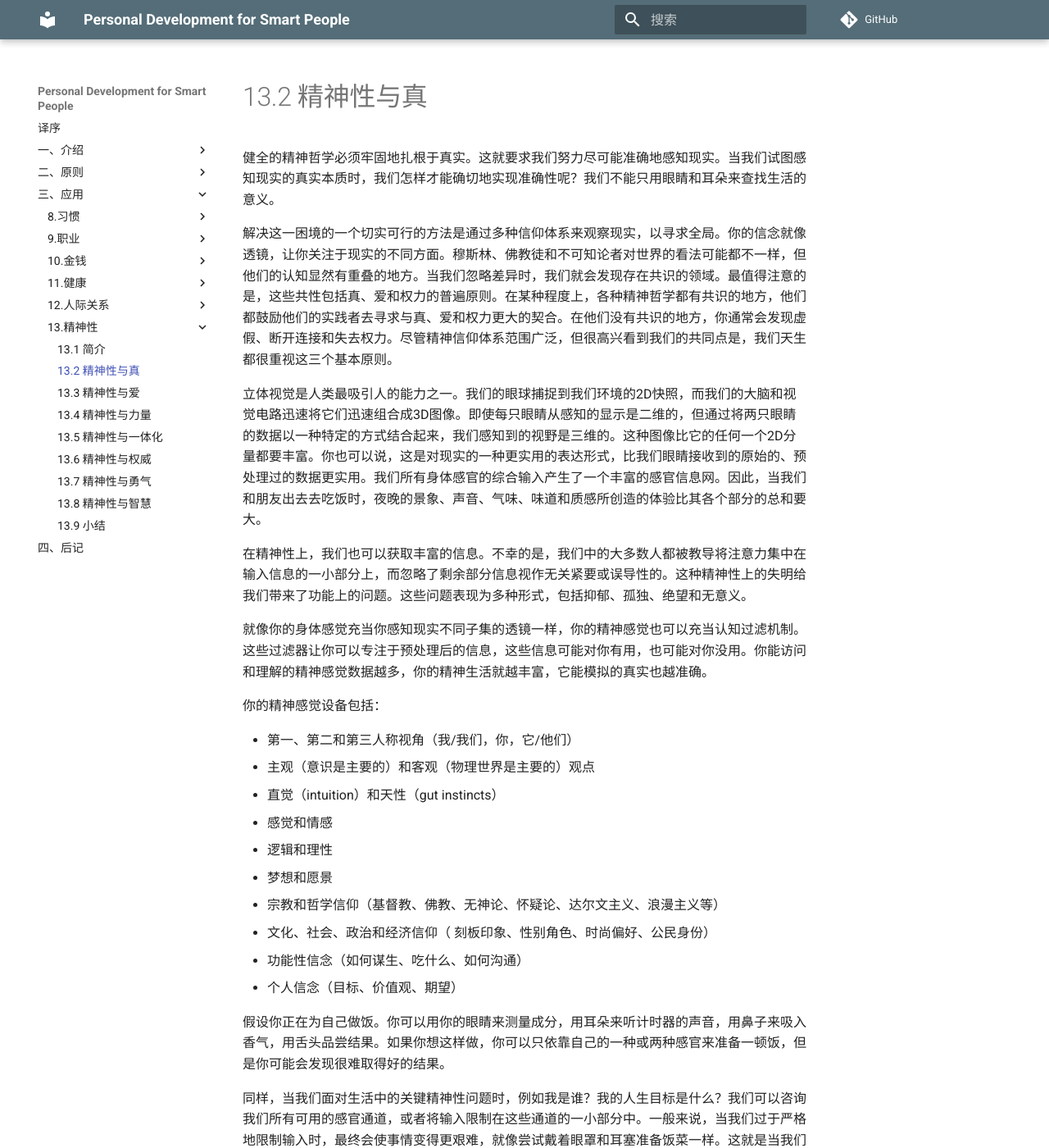
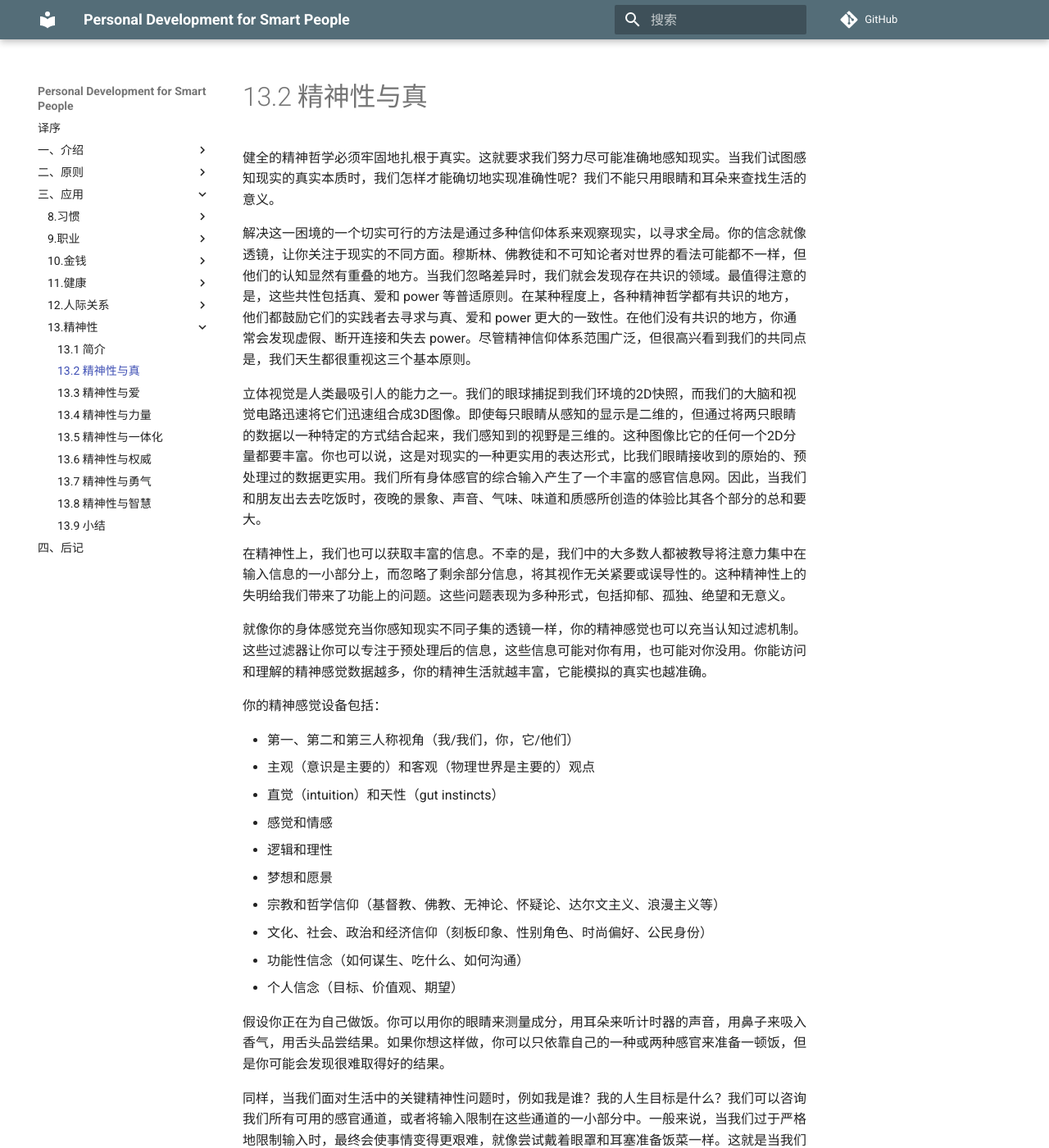
Before and after one commit to wtsnwei/pdsp, an MkDocs documentation site: the page built from docs/3.Application/13.spirituality/01.spirituality-and-truth.md, in a window 1280 px wide and 1400 px high. Shown: the whole window at 82% size. Built offline with MkDocs 1.6.1 and Material for MkDocs 9.7.7, drawn with Linux system fonts in a browser that asks for light colours; comment, search, counter and statistics services are not loaded; some of the changed text lies outside the part shown.

Commit message:
修正语句

```diff
--- a/docs/3.Application/13.spirituality/01.spirituality-and-truth.md
+++ b/docs/3.Application/13.spirituality/01.spirituality-and-truth.md
@@ -5,11 +5,11 @@ date:       2021-03-18
 
 健全的精神哲学必须牢固地扎根于真实。这就要求我们努力尽可能准确地感知现实。当我们试图感知现实的真实本质时，我们怎样才能确切地实现准确性呢？我们不能只用眼睛和耳朵来查找生活的意义。
 
-解决这一困境的一个切实可行的方法是通过多种信仰体系来观察现实，以寻求全局。你的信念就像透镜，让你关注于现实的不同方面。穆斯林、佛教徒和不可知论者对世界的看法可能都不一样，但他们的认知显然有重叠的地方。当我们忽略差异时，我们就会发现存在共识的领域。最值得注意的是，这些共性包括真、爱和权力的普遍原则。在某种程度上，各种精神哲学都有共识的地方，他们都鼓励他们的实践者去寻求与真、爱和权力更大的契合。在他们没有共识的地方，你通常会发现虚假、断开连接和失去权力。尽管精神信仰体系范围广泛，但很高兴看到我们的共同点是，我们天生都很重视这三个基本原则。
+解决这一困境的一个切实可行的方法是通过多种信仰体系来观察现实，以寻求全局。你的信念就像透镜，让你关注于现实的不同方面。穆斯林、佛教徒和不可知论者对世界的看法可能都不一样，但他们的认知显然有重叠的地方。当我们忽略差异时，我们就会发现存在共识的领域。最值得注意的是，这些共性包括真、爱和 power 等普适原则。在某种程度上，各种精神哲学都有共识的地方，他们都鼓励它们的实践者去寻求与真、爱和 power 更大的一致性。在他们没有共识的地方，你通常会发现虚假、断开连接和失去 power。尽管精神信仰体系范围广泛，但很高兴看到我们的共同点是，我们天生都很重视这三个基本原则。
 
 立体视觉是人类最吸引人的能力之一。我们的眼球捕捉到我们环境的2D快照，而我们的大脑和视觉电路迅速将它们迅速组合成3D图像。即使每只眼睛从感知的显示是二维的，但通过将两只眼睛的数据以一种特定的方式结合起来，我们感知到的视野是三维的。这种图像比它的任何一个2D分量都要丰富。你也可以说，这是对现实的一种更实用的表达形式，比我们眼睛接收到的原始的、预处理过的数据更实用。我们所有身体感官的综合输入产生了一个丰富的感官信息网。因此，当我们和朋友出去去吃饭时，夜晚的景象、声音、气味、味道和质感所创造的体验比其各个部分的总和要大。
 
-在精神性上，我们也可以获取丰富的信息。不幸的是，我们中的大多数人都被教导将注意力集中在输入信息的一小部分上，而忽略了剩余部分信息视作无关紧要或误导性的。这种精神性上的失明给我们带来了功能上的问题。这些问题表现为多种形式，包括抑郁、孤独、绝望和无意义。
+在精神性上，我们也可以获取丰富的信息。不幸的是，我们中的大多数人都被教导将注意力集中在输入信息的一小部分上，而忽略了剩余部分信息，将其视作无关紧要或误导性的。这种精神性上的失明给我们带来了功能上的问题。这些问题表现为多种形式，包括抑郁、孤独、绝望和无意义。
 
 就像你的身体感觉充当你感知现实不同子集的透镜一样，你的精神感觉也可以充当认知过滤机制。这些过滤器让你可以专注于预处理后的信息，这些信息可能对你有用，也可能对你没用。你能访问和理解的精神感觉数据越多，你的精神生活就越丰富，它能模拟的真实也越准确。
 
@@ -22,7 +22,7 @@ date:       2021-03-18
 * 逻辑和理性
 * 梦想和愿景
 * 宗教和哲学信仰（基督教、佛教、无神论、怀疑论、达尔文主义、浪漫主义等）
-* 文化、社会、政治和经济信仰（ 刻板印象、性别角色、时尚偏好、公民身份）
+* 文化、社会、政治和经济信仰（刻板印象、性别角色、时尚偏好、公民身份）
 * 功能性信念（如何谋生、吃什么、如何沟通）
 * 个人信念（目标、价值观、期望）
 
```
Also changed, not shown: other parts of docs/3.Application/13.spirituality/01.spirituality-and-truth.md (+2 -2 lines).
